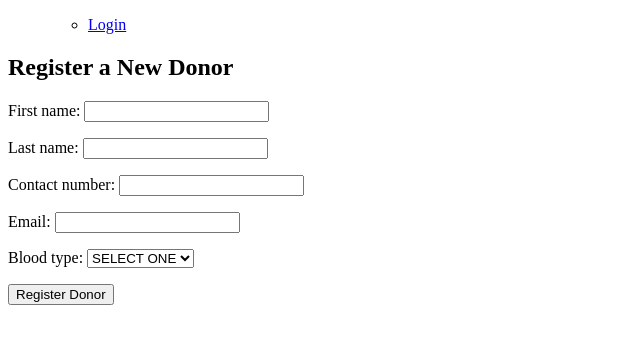
After one commit to BrObando/Project-4, a Django app: page /auth/register-donor/ in a window 1280 px wide. The commit adds this page. Shown: the top 344 px of the page, without its empty margins (0-640 px from the left). Run offline with Django 5.2, Linux system fonts and the light colour scheme.

Commit message:
fixed forms, added ifs for when user is authenticated to be given different links based on status & drop down menu for blood types

```diff
--- /dev/null
+++ b/authentication/forms.py
@@ -0,0 +1,24 @@
+from django import forms
+from .models import Donor
+
+class DonorForm(forms.ModelForm):
+    BLOOD_TYPE_CHOICES = [
+        ('SELECT ONE', 'SELECT ONE'),
+        ('A+', 'A+'),
+        ('A-', 'A-'),
+        ('B+', 'B+'),
+        ('B-', 'B-'),
+        ('AB+', 'AB+'),
+        ('AB-', 'AB-'),
+        ('O+', 'O+'),
+        ('O-', 'O-'),
+    ]
+
+    blood_type = forms.TypedChoiceField(
+        choices=BLOOD_TYPE_CHOICES,
+        widget=forms.Select(attrs={'class': 'form-control'}),
+    )
+
+    class Meta:
+        model = Donor
+        fields = ['first_name', 'last_name', 'contact_number', 'email', 'blood_type']
--- a/authentication/models.py
+++ b/authentication/models.py
@@ -3,3 +3,13 @@ from django.db import models
 # Create your models here.
 
 from django.contrib.auth.models import User
+
+class Donor(models.Model):
+    first_name = models.CharField(max_length=100)
+    last_name = models.CharField(max_length=100)
+    contact_number = models.CharField(max_length=15)
+    email = models.EmailField()
+    blood_type = models.CharField(max_length=5)
+
+    def __str__(self):
+        return f"{self.first_name} {self.last_name} - {self.blood_type}"
--- /dev/null
+++ b/authentication/templates/authentication/register_donor.html
@@ -0,0 +1,14 @@
+{% extends 'base.html' %}
+
+{% block title %}Register Donor{% endblock %}
+
+{% block content %}
+    <h2>Register a New Donor</h2>
+    <form method="post">
+        {% csrf_token %}
+        {{ form.as_p }}
+        <button type="submit">Register Donor</button>
+    </form>
+
+
+{% endblock %}
--- a/authentication/urls.py
+++ b/authentication/urls.py
@@ -1,9 +1,11 @@
 from django.urls import path
-from .views import login_view, logout_view, change_password, dashboard
+from .views import login_view, logout_view, change_password, dashboard, register_donor, donor_list
 
 urlpatterns = [
     path('login/', login_view, name='login'),
     path('logout/', logout_view, name='logout'),
     path('change-password/', change_password, name='change_password'),
     path('dashboard/', dashboard, name='dashboard'),
+    path('register-donor/', register_donor, name='register_donor'),
+    path('donor-list/', donor_list, name='donor_list'),
 ]
--- a/authentication/views.py
+++ b/authentication/views.py
@@ -11,6 +11,9 @@ from django.contrib.auth import update_session_auth_hash
 from django.contrib.auth.decorators import login_required
 from django.contrib import messages
 
+from .forms import DonorForm
+from .models import Donor
+
 def login_view(request):
     if request.method == 'POST':
         username = request.POST.get('username')
@@ -22,7 +25,7 @@ def login_view(request):
         else:
             error_message = 'Invalid login credentials.'
             return render(request, 'authentication/login.html', {'error_message': error_message})
-    return render(request, 'authentication/login.html')
+    return render(request, 'authentication/login.html', {'user': None})
 
 def logout_view(request):
     logout(request)
@@ -44,3 +47,18 @@ def change_password(request):
 
 def dashboard(request):
     return render(request, 'authentication/dashboard.html')
+
+def register_donor(request):
+    if request.method == 'POST':
+        form = DonorForm(request.POST)
+        if form.is_valid():
+            form.save()
+            return redirect('donor_list')
+    else:
+        form = DonorForm()
+
+    return render(request, 'authentication/register_donor.html', {'form': form})
+
+def donor_list(request):
+    donors = Donor.objects.all()
+    return render(request, 'authentication/donor_list.html', {'donors': donors})
--- a/main_app/templates/base.html
+++ b/main_app/templates/base.html
@@ -8,8 +8,21 @@
 <body>
     <nav>
         <ul>
-            <li><a href="{% url 'login' %}">Login</a></li>
-            <li><a href="{% url 'change_password' %}">Change Password</a></li>
+
+
+                {% if user.is_authenticated %}
+
+                <ul>
+                    <li><a href="{% url 'register_donor' %}">Register Donor</a></li>
+                    <li><a href="{% url 'donor_list' %}">Donor List</a></li>
+                    <li><a href="{% url 'dashboard' %}">Dashboard</a></li>
+                    <li><a href="{% url 'logout' %}">Logout</a></li>
+                </ul>
+            {% else %}
+                <ul>
+                    <li><a href="{% url 'login' %}">Login</a></li>
+                </ul>
+            {% endif %}
         </ul>
     </nav>
     <div class="content">
```
Also changed, not shown: authentication/templates/authentication/dashboard.html (+9 -1 lines), authentication/templates/authentication/donor_list.html (added, +13 -0 lines), authentication/migrations/0001_initial.py (added).
